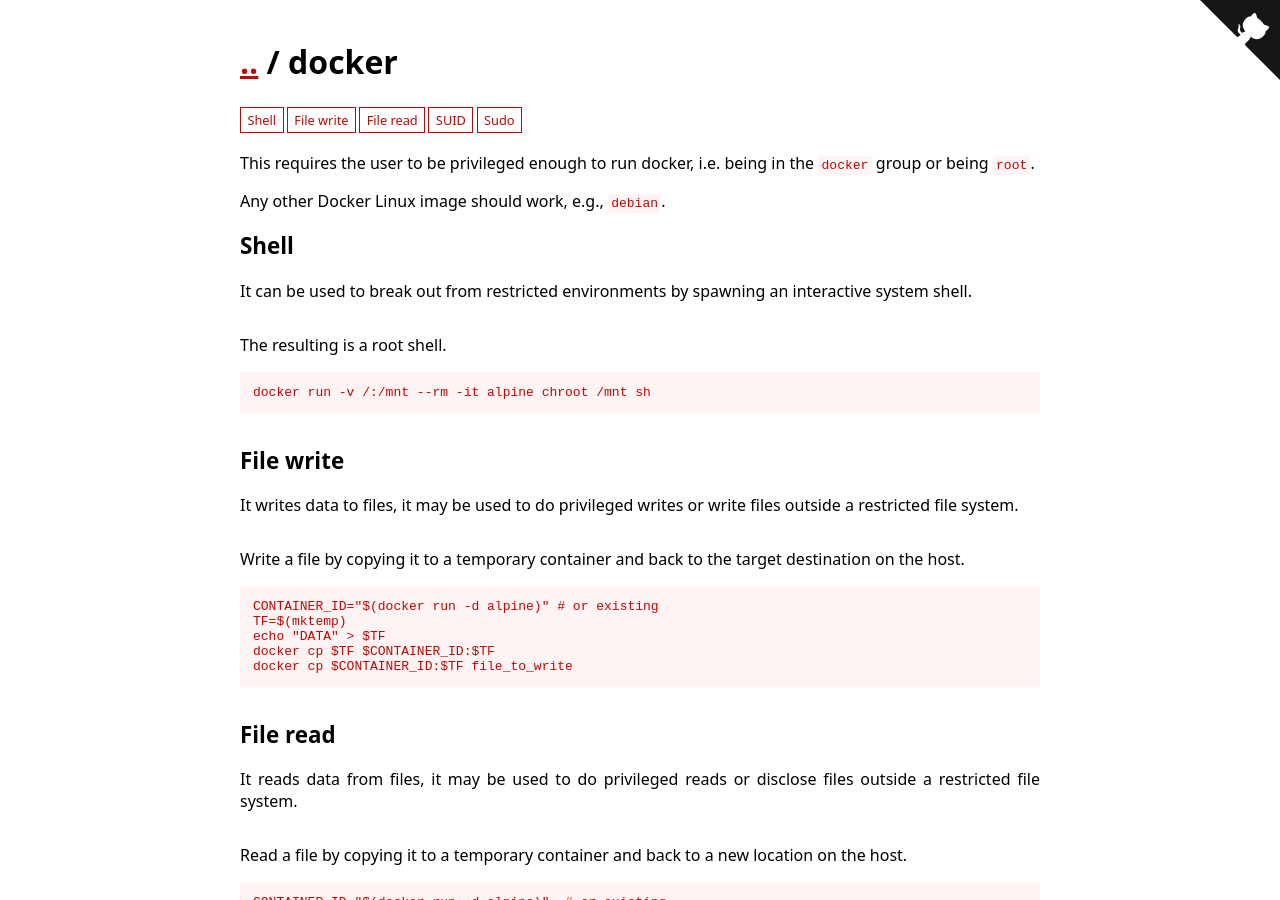
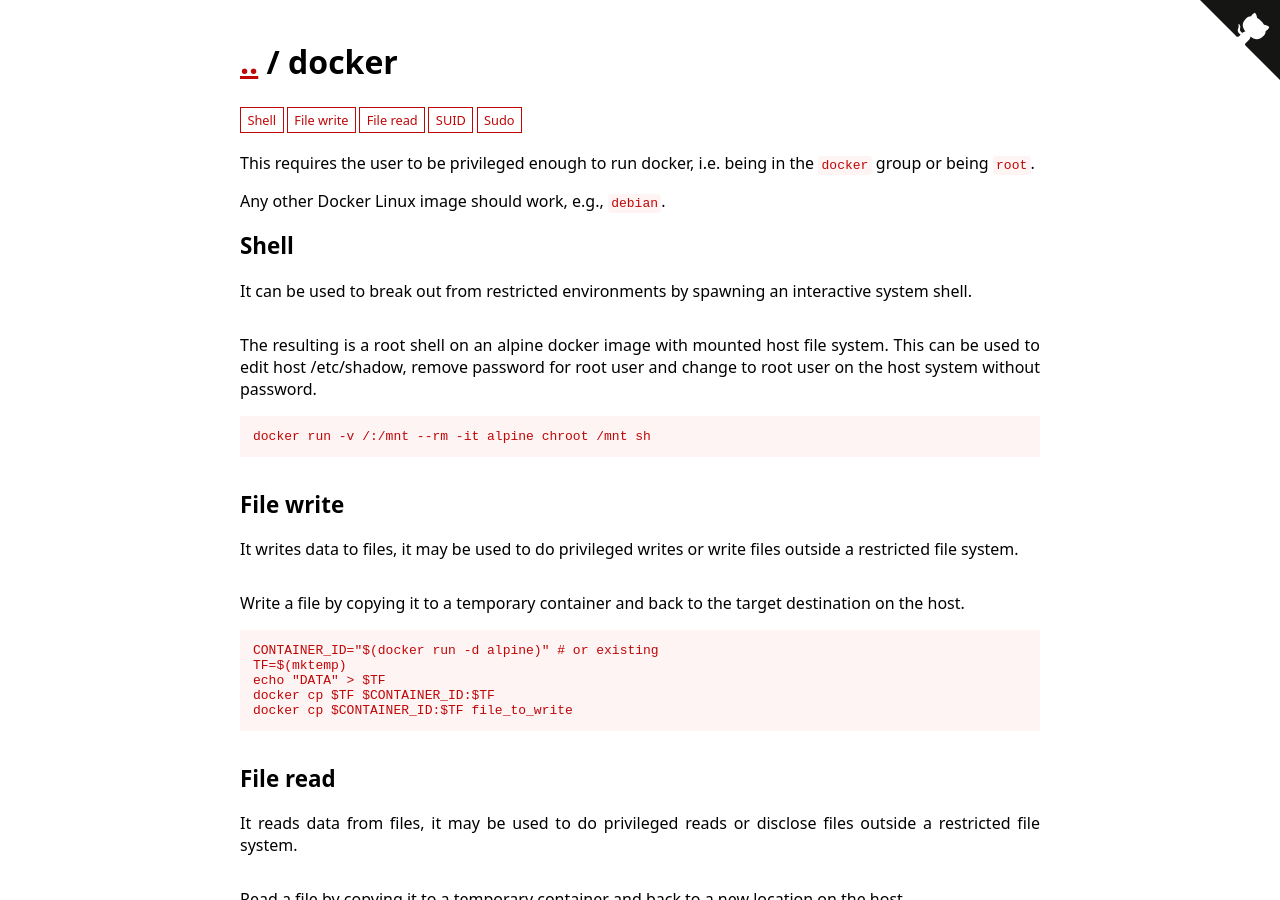
Before and after one commit to GTFOBins/GTFOBins.github.io, a Jekyll site: the page built from _gtfobins/docker.md, in a window 1280 px wide and 900 px high. Built offline with Jekyll 4.4.1, drawn with Linux system fonts in a browser that asks for light colours.

Commit message:
Update description of docker shell
just running the command only leads to root access in the docker container; providing description to escalate to root on the host system using this

```diff
--- a/_gtfobins/docker.md
+++ b/_gtfobins/docker.md
@@ -5,7 +5,7 @@ description: |
   Any other Docker Linux image should work, e.g., `debian`.
 functions:
   shell:
-    - description: The resulting is a root shell.
+    - description: The resulting is a root shell on an alpine docker image with mounted host file system. This can be used to edit host /etc/shadow, remove password for root user and change to root user on the host system without password.
       code: docker run -v /:/mnt --rm -it alpine chroot /mnt sh
   file-write:
     - description: Write a file by copying it to a temporary container and back to the target destination on the host.
```
